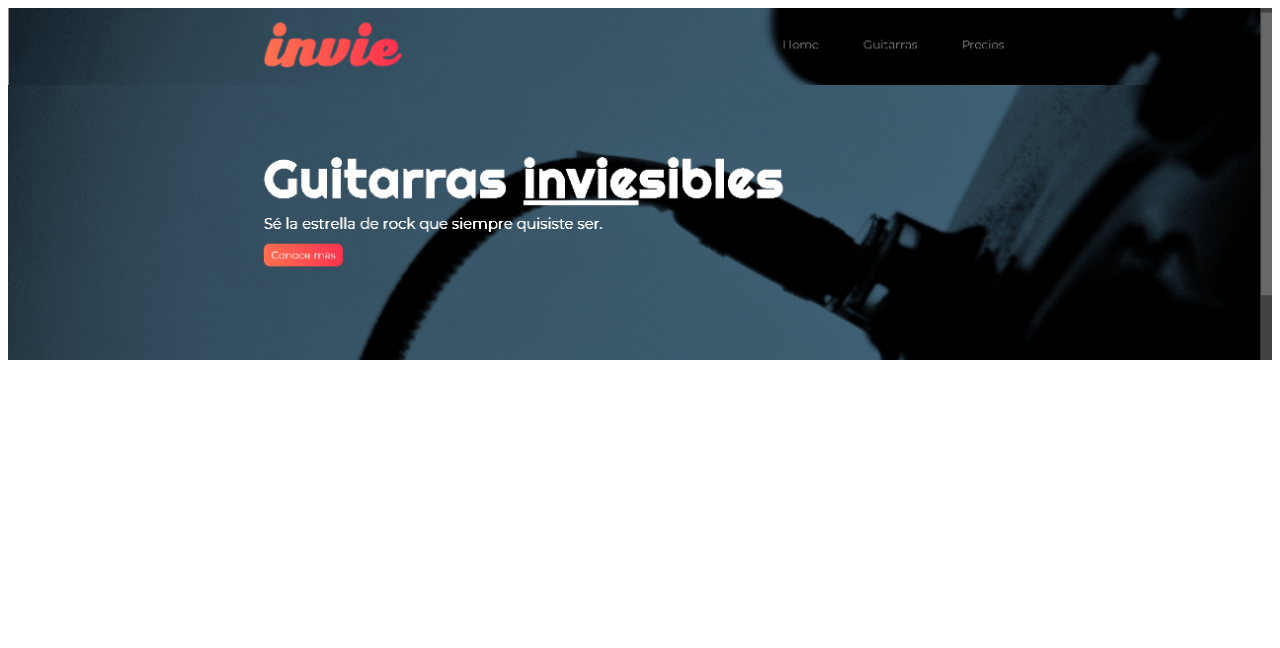
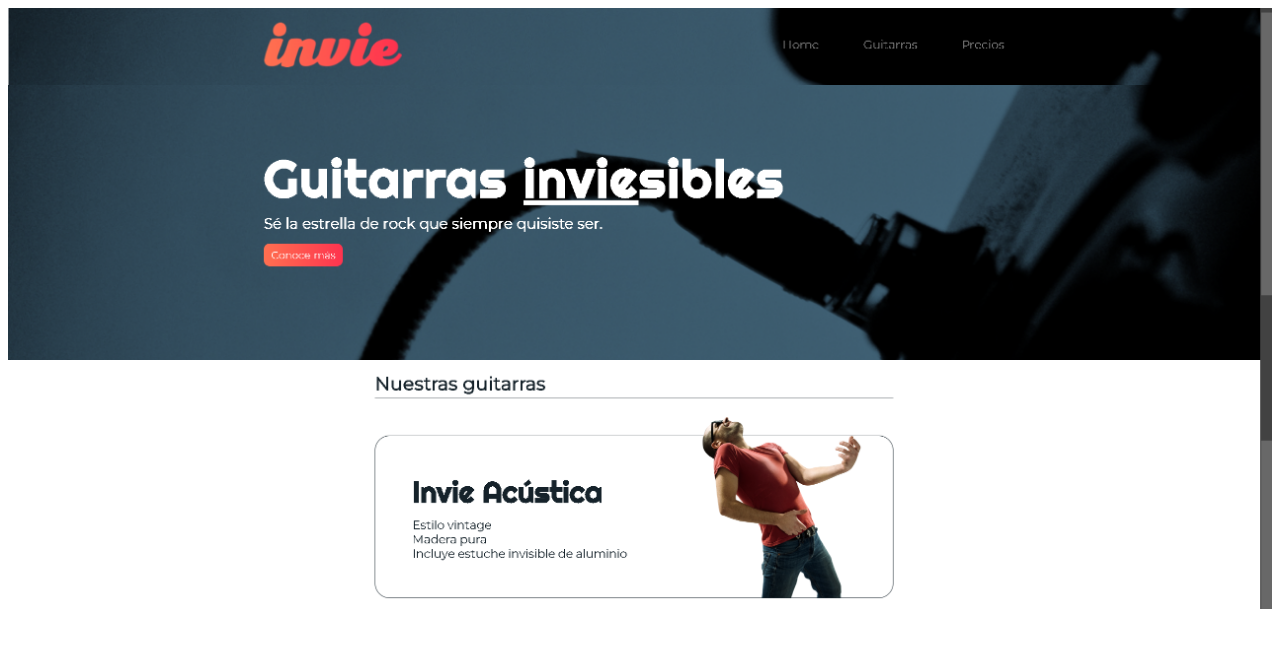
Before and after one commit to devgenomade/invie-github, a plain HTML site: page index.html in a window 1280 px wide. Drawn offline with Linux system fonts and the light colour scheme.

Commit message:
agregando guitarra clasica

```diff
--- a/index.html
+++ b/index.html
@@ -14,5 +14,6 @@
   <body>
     <img src="./images/header.png" alt="imagen de header">
     <img src="./images/hero.png" alt="imagen de hero">
+    <img src="./images/acustica.jpg" alt="imagen de acustica">
   </body>
 </html>
```
Also changed, not shown: images/acustica.jpg (added).
